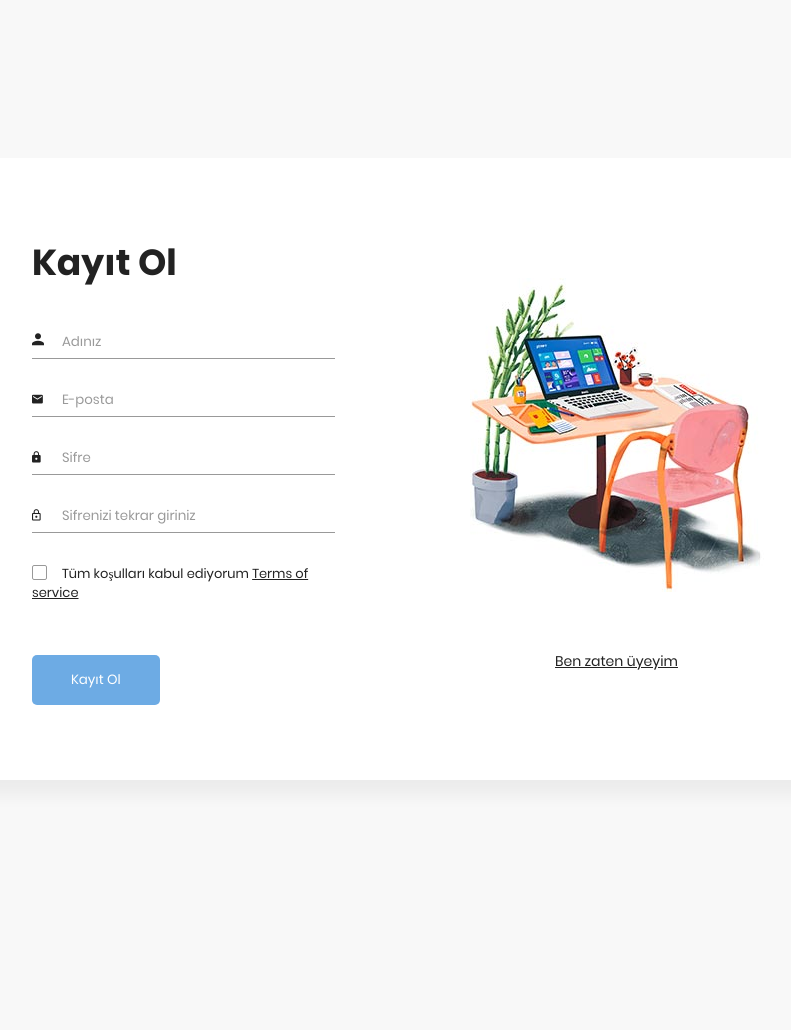
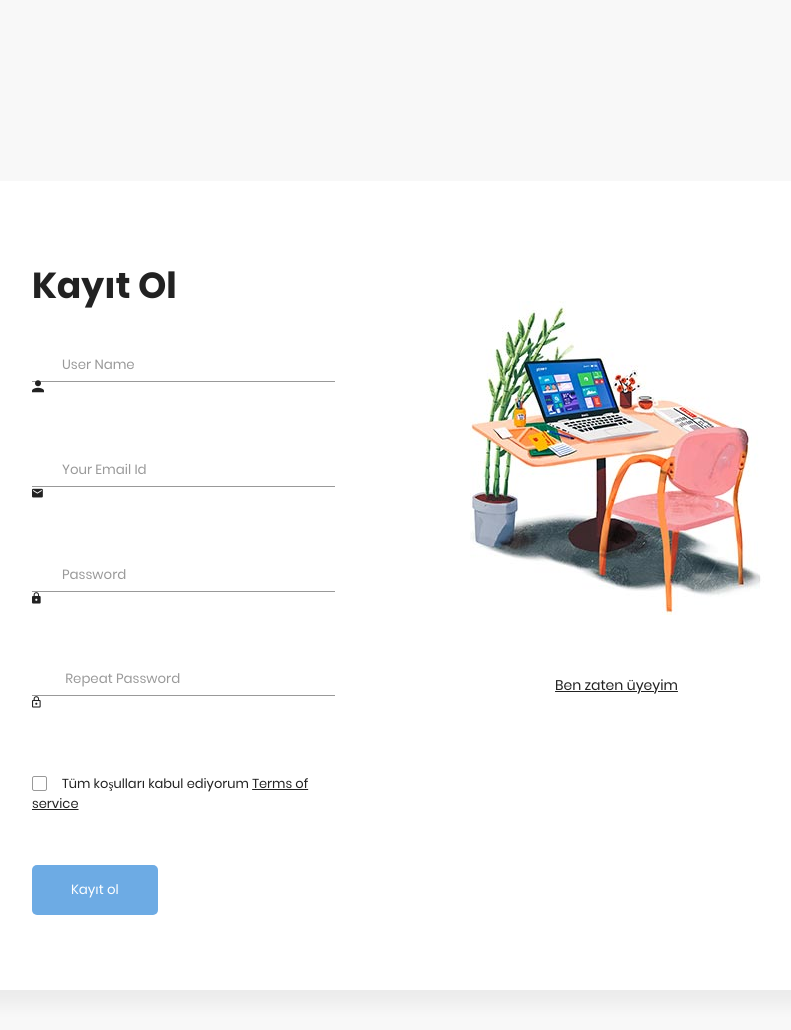
Before and after one commit to Oktaykarabiyik/ScholarSheep, a Django app: page /bursverenkayit in a window 1280 px wide. Shown: the top 1030 px of the page, without its empty margins (267-1058 px from the left). Before the commit the page ends 705 px from the top, so only its background shows below. Run offline with Django 4.2, Linux system fonts and the light colour scheme.

Commit message:
ufak değişiklikler

```diff
--- a/screens/templates/bursverenkayit.html
+++ b/screens/templates/bursverenkayit.html
@@ -19,6 +19,9 @@
     <div class="main">
 
         <!-- Sign up form -->
+        <form action="/bursverenpostsignUp/" method="post">
+            {% csrf_token %}
+            <br/>
         <section class="signup">
             <div class="container">
                 <div class="signup-content">
@@ -27,32 +30,32 @@
                         <form method="POST" class="register-form" id="register-form">
                             <div class="form-group">
                                 <label for="name"><i class="zmdi zmdi-account material-icons-name"></i></label>
-                                <input type="text" name="name" id="name" placeholder="Adınız"/>
+                                <input type="name" id="Username" name="name" placeholder="User Name"><br><br>
                             </div>
                             <div class="form-group">
                                 <label for="email"><i class="zmdi zmdi-email"></i></label>
-                                <input type="email" name="email" id="email" placeholder="E-posta"/>
+                                <input type="email" id="Email" name="email" placeholder="Your Email Id"><br><br>
                             </div>
                             <div class="form-group">
                                 <label for="pass"><i class="zmdi zmdi-lock"></i></label>
-                                <input type="password" name="pass" id="pass" placeholder="Sifre"/>
+                                <input type="password" id="Password" name="pass" placeholder="Password"><br><br>
                             </div>
                             <div class="form-group">
                                 <label for="re-pass"><i class="zmdi zmdi-lock-outline"></i></label>
-                                <input type="password" name="re_pass" id="re_pass" placeholder="Sifrenizi tekrar giriniz"/>
+                                <input type="password" id="confirm_password" name="pass-repeat" placeholder=" Repeat Password"><br><br>
                             </div>
                             <div class="form-group">
                                 <input type="checkbox" name="agree-term" id="agree-term" class="agree-term" />
                                 <label for="agree-term" class="label-agree-term"><span><span></span></span>Tüm koşulları kabul ediyorum  <a href="#" class="term-service">Terms of service</a></label>
                             </div>
                             <div class="form-group form-button">
-                                <input type="submit" name="signup" id="signup" class="form-submit" value="Kayıt Ol"/>
+                                <input type="submit" name="signup" id="signup" class="form-submit" value="Kayıt ol"/>
                             </div>
                         </form>
                     </div>
                     <div class="signup-image">
                         <figure><img src="{% static 'ogrencigiris/images/signup-image.jpg' %}" alt="sing up image"></figure>
-                        <a href="#" class="signup-image-link">Ben zaten üyeyim</a>
+                        <a href="bursverengiris" class="signup-image-link">Ben zaten üyeyim</a>
                     </div>
                 </div>
             </div>
--- a/screens/templates/ogrencikayit.html
+++ b/screens/templates/ogrencikayit.html
@@ -55,7 +55,7 @@
                     </div>
                     <div class="signup-image">
                         <figure><img src="{% static 'ogrencigiris/images/signup-image.jpg' %}" alt="sing up image"></figure>
-                        <a href="#" class="signup-image-link">Ben zaten üyeyim</a>
+                        <a href="ogrencigiris" class="signup-image-link">Ben zaten üyeyim</a>
                     </div>
                 </div>
             </div>
--- a/screens/urls.py
+++ b/screens/urls.py
@@ -12,6 +12,11 @@ urlpatterns=[
     path("ogrencikayit", views.ogrencikayit,name="kayit"),
     path('ogrencigiris', views.cikis, name="log"),
     path('postsignUp/', views.postsignUp),
+    path('bursverenpostsignIn/', views.bursverenpostsignIn),
+    path("bursverengiris", views.bursverengiris),
+    path("bursverenkayit", views.bursverenkayit,name="bursverenkayit"),
+    path('bursverengiris', views.cikis, name="bursverenlog"),
+    path('bursverenpostsignUp/', views.bursverenpostsignUp),
     path("bursverenkayit", views.bursverenkayit),
     path("bursverengiris", views.bursverengiris),
     path("ogrenciform",views.ogrenciform),
--- a/screens/views.py
+++ b/screens/views.py
@@ -59,6 +59,46 @@ def postsignUp(request):
      except:
         return render(request, "ogrencikayit.html")
      return render(request,"ogrencigiris.html")
+
+
+def bursverensignIn(request):
+    return render(request,"index.html")
+
+def bursverenpostsignIn(request):
+    email=request.POST.get('email')
+    pasw=request.POST.get('pass')
+    try:
+        # if there is no error then signin the user with given email and password
+        user=authe.sign_in_with_email_and_password(email,pasw)
+        return render(request,"index.html",{"email":email})
+    except:
+        message="Invalid Credentials!!Please ChecK your Data"
+        return render(request,"bursverengiris.html",{"message":message})
+    session_id=user['idToken']
+    request.session['uid']=str(session_id)
+
+
+def bursverencikis(request):
+    try:
+        del request.session['uid']
+    except:
+        pass
+    return render(request,"bursverengiris.html")
+
+
+def bursverenpostsignUp(request):
+     email = request.POST.get('email')
+     passs = request.POST.get('pass')
+     name = request.POST.get('name')
+     try:
+        # creating a user with the given email and password
+        user=authe.create_user_with_email_and_password(email,passs)
+        uid = user['localId']
+        idtoken = request.session['uid']
+        print(uid)
+     except:
+        return render(request, "bursverenkayit.html")
+     return render(request,"bursverengiris.html")
 
 
 def postcreate(request):
```
Also changed, not shown: screens/templates/bursverengiris.html (+8 -6 lines).
